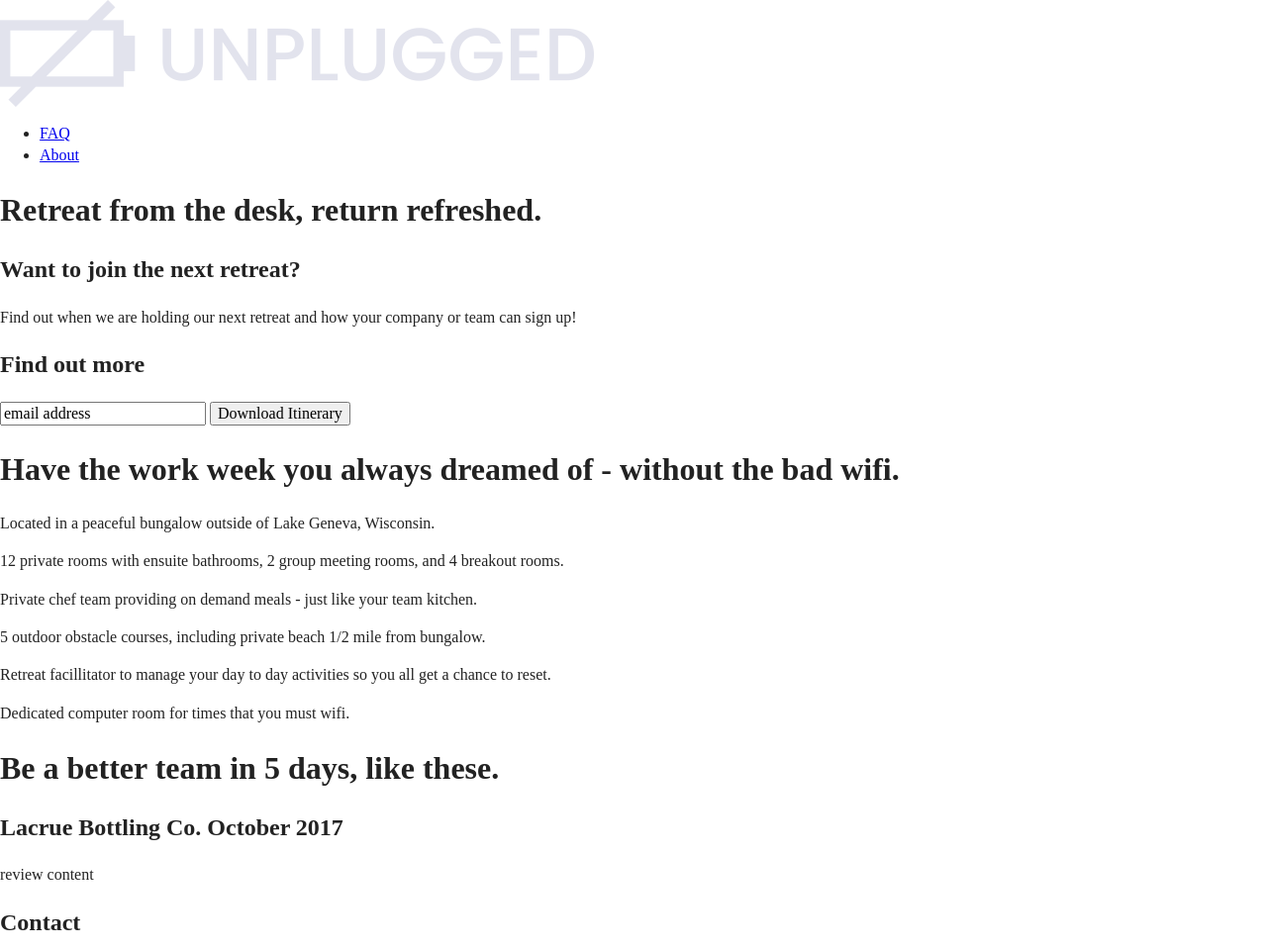
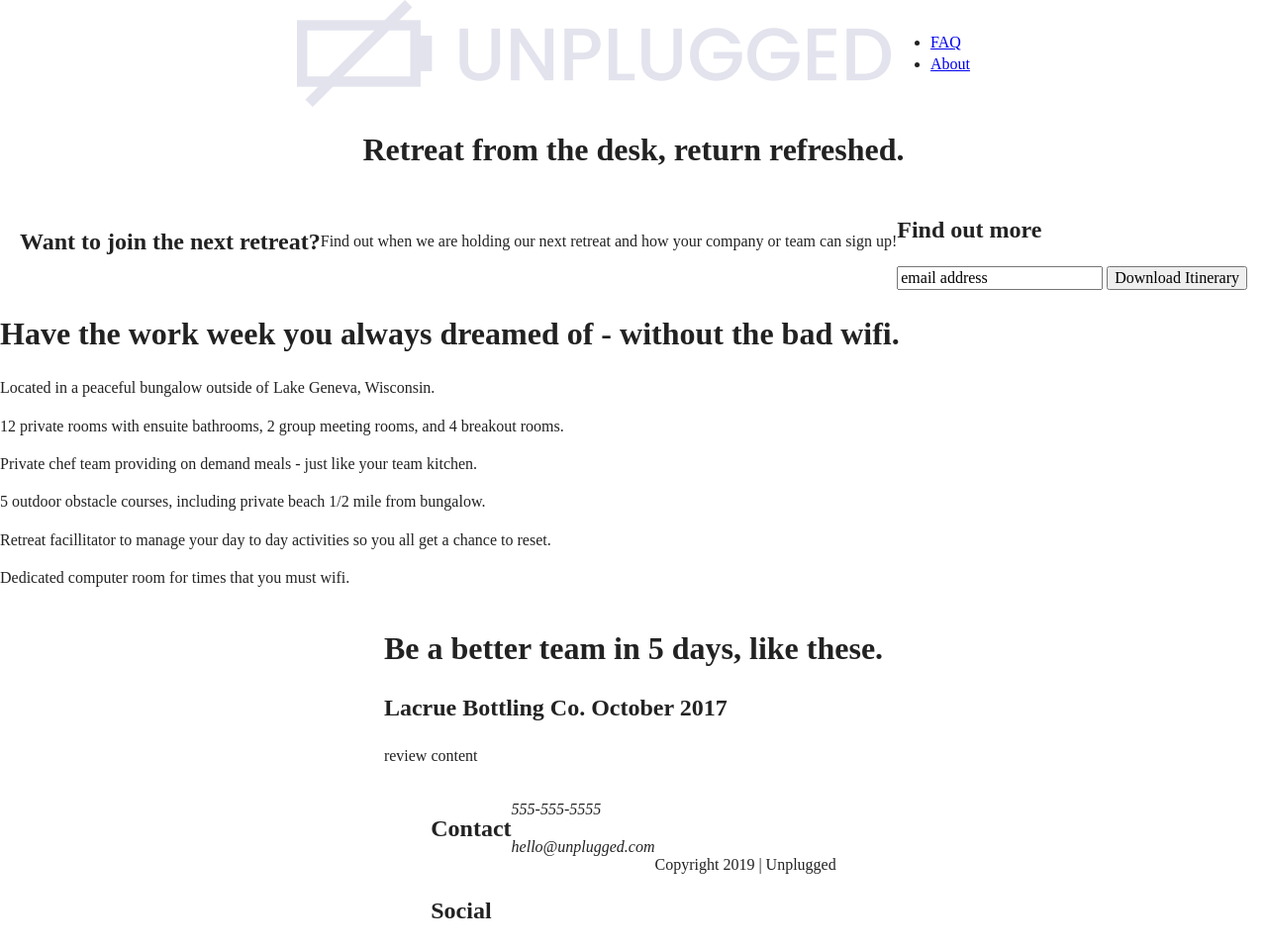
Before and after one commit to Dsmndcrry/unplugged, a website: page index.html in a window 1280 px wide. Shown: the top 960 px of the page at 99% size. Drawn offline with Linux system fonts and the light colour scheme.

Commit message:
added css layouts for all pages

```diff
--- a/css/main.css
+++ b/css/main.css
@@ -86,6 +86,88 @@ textarea {
 /* ==========================================================================
    Author's custom styles
    ========================================================================== */
+
+  /* ------------------- Base Header - Footer Styles ------------------------*/
+  header,
+  footer {
+       display:flex;
+       justify-content: center;
+       align-items: center;
+       flex-flow: row wrap;
+  }
+
+  header .content-wrapper {
+    display:flex;
+    justify-content: center;
+    align-items: center;
+    flex-flow: row wrap;
+
+  }
+
+  header nav {
+    display:flex;
+    justify-content: center;
+    align-items: center;
+    flex-flow: row nowrap;
+  }
+
+  main .hero {
+    display: flex;
+    justify-content: center;
+    align-items: center;
+    flex-flow: row wrap;
+  }
+
+  aside {
+    display: flex;
+    justify-content: center;
+    align-items: center;
+    flex-flow: row wrap;
+
+  }
+
+    .features .content-wrapepr {
+      display: flex;
+      justify-content: center;
+      align-items: center;
+      flex-flow: row wrap;
+    }
+
+    .reviews {
+      display: flex;
+      justify-content: center;
+      align-items: center;
+      flex-flow: row wrap;
+    }
+
+    .mission {
+      display: flex;
+      justify-content: center;
+      align-items: center;
+      flex-flow: row wrap;
+    }
+
+    .contact {
+      display: flex;
+      justify-content: center;
+      align-items: center;
+      flex-flow: row wrap;
+    }
+
+    .faq {
+      display: flex;
+      justify-content: center;
+      align-items: center;
+      flex-flow: row wrap;
+    }
+
+    .faq .content-wrapper {
+      display: flex;
+      justify-content: center;
+      align-items: center;
+      flex-flow: row wrap;
+    }
+
 
 /* ==========================================================================
    Helper classes
--- a/index.html
+++ b/index.html
@@ -16,8 +16,8 @@
   <link rel="apple-touch-icon" href="icon.png">
   <!-- Place favicon.ico in the root directory -->
 
-  <link rel="stylesheet" href="../css/normalize.css">
-  <link rel="stylesheet" href="../css/main.css">
+  <link rel="stylesheet" href="css/normalize.css">
+  <link rel="stylesheet" href="css/main.css">
 
   <meta name="theme-color" content="#fafafa">
 </head>
@@ -39,7 +39,7 @@
 
   <main>
 
-    <section>
+    <section class="hero">
         <h1>Retreat from the desk, return refreshed.</h1>
 
     </section>
```
Also changed, not shown: about/index.html (+2 -16 lines), faq/index.html (+2 -2 lines).
